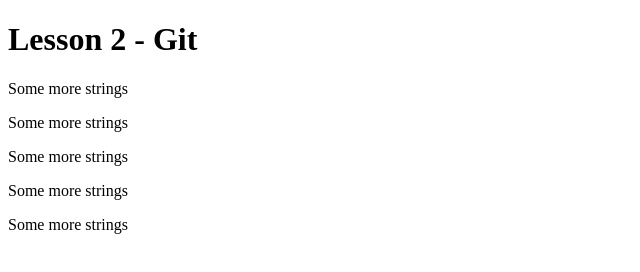
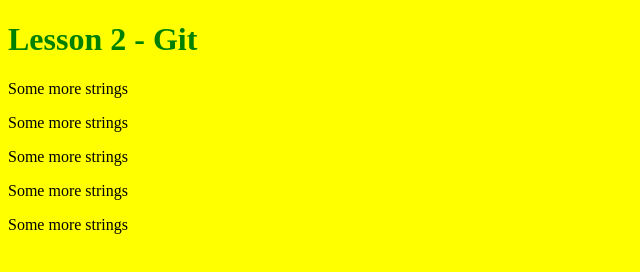
Before and after one commit to Dorogonovvv/test-site, a plain HTML site: page index.html in a window 1280 px wide. Shown: the whole page, without its empty margins (0-640 px from the left). Drawn offline with Linux system fonts and the light colour scheme.

Commit message:
yellow background

```diff
--- a/css/style.css
+++ b/css/style.css
@@ -0,0 +1,6 @@
+body {
+	background:yellow;
+}
+h1 {
+	color: green;
+}
--- a/index.html
+++ b/index.html
@@ -3,7 +3,7 @@
 <head>
 	<meta charset="UTF-8">
 	<title>Document</title>
-	<link rel="css/style.css" type="text/css">
+	<link rel="stylesheet" href="css/style.css">
 </head>
 <body>
 	<h1>Lesson 2 - Git</h1>
```
